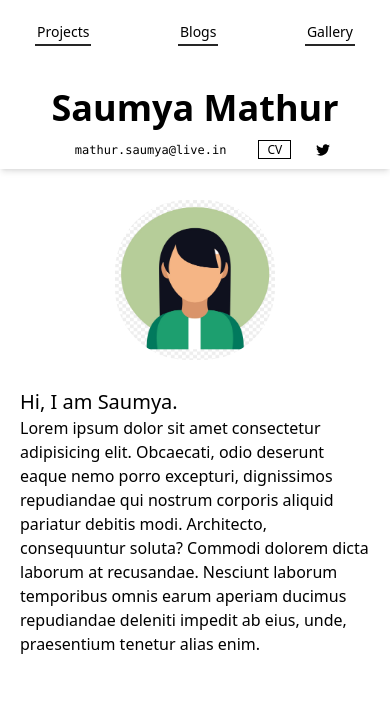
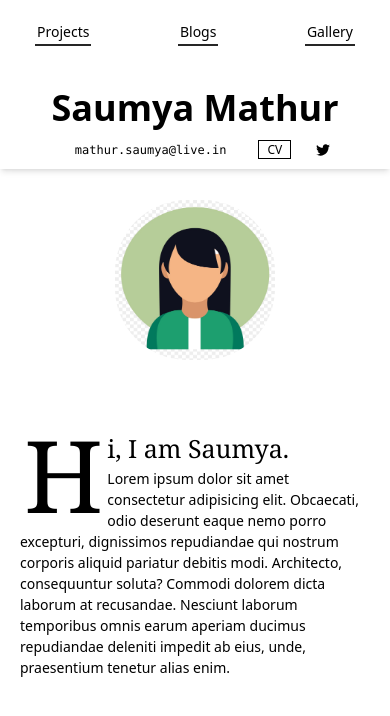
Before and after one commit to sanyam-dev/blogger, a Next.js app: page / in a window 390 px wide. Shown: the top 716 px of the page. Built offline with nearby package versions, Linux system fonts and the light colour scheme; what better-react-mathjax would draw is missing.

Commit message:
- Adding span tag to add style to Introduction text - Code Formatting

```diff
--- a/components/Introduction.js
+++ b/components/Introduction.js
@@ -1,13 +1,31 @@
 export default function Introduction(){
-	return(<>
-		<div className="">
-			<div id="intro"
-			className="text-xl ">
-				Hi, I am Saumya.
+	const style = {
+		float: "left",
+		fontSize: "400%",
+		lineHeight: "80%",
+		margin:'4px',
+	}
+
+	return(
+		<>
+			<div id = "intro-wrapper"
+				className = "mt-[3em] sm:px-[50px] sm:mt-[9em] text-[14px] sm:text-[16px]"
+			>
+				<div id=	"intro"
+					className="text-[25px] font-serif"
+				>
+					<span style={style}>H</span>i, I am Saumya.
+				</div>
+				<div id = "about-self">
+					Lorem ipsum dolor sit amet consectetur adipisicing elit.
+					Obcaecati, odio deserunt eaque nemo porro excepturi,
+					dignissimos repudiandae qui nostrum corporis aliquid
+					pariatur debitis modi. Architecto, consequuntur soluta?
+					Commodi dolorem dicta laborum at recusandae. Nesciunt
+					laborum temporibus omnis earum aperiam ducimus repudiandae
+					deleniti impedit ab eius, unde, praesentium tenetur alias enim.
+				</div>
 			</div>
-			<div id = "about-self">
-				Lorem ipsum dolor sit amet consectetur adipisicing elit. Obcaecati, odio deserunt eaque nemo porro excepturi, dignissimos repudiandae qui nostrum corporis aliquid pariatur debitis modi. Architecto, consequuntur soluta? Commodi dolorem dicta laborum at recusandae. Nesciunt laborum temporibus omnis earum aperiam ducimus repudiandae deleniti impedit ab eius, unde, praesentium tenetur alias enim.
-			</div>
-		</div>
-	</>)
+		</>
+	)
 }
```
